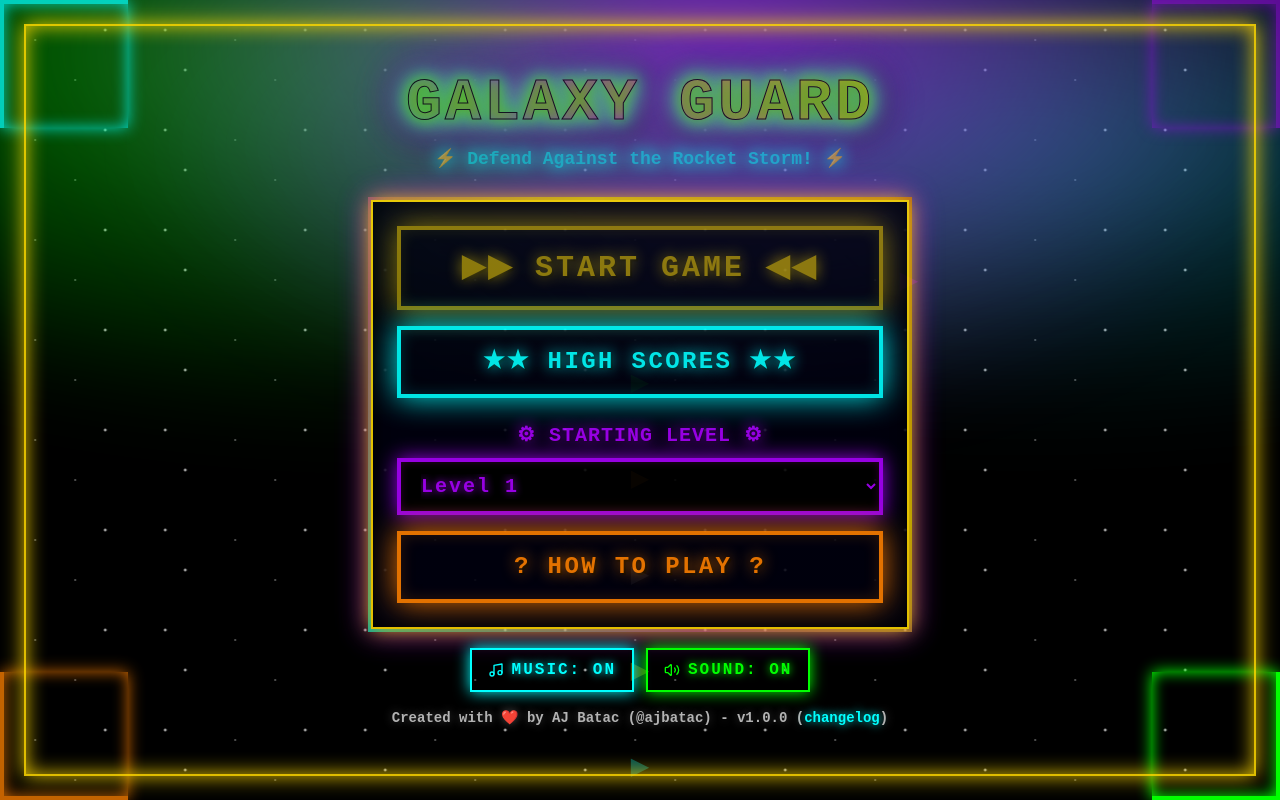
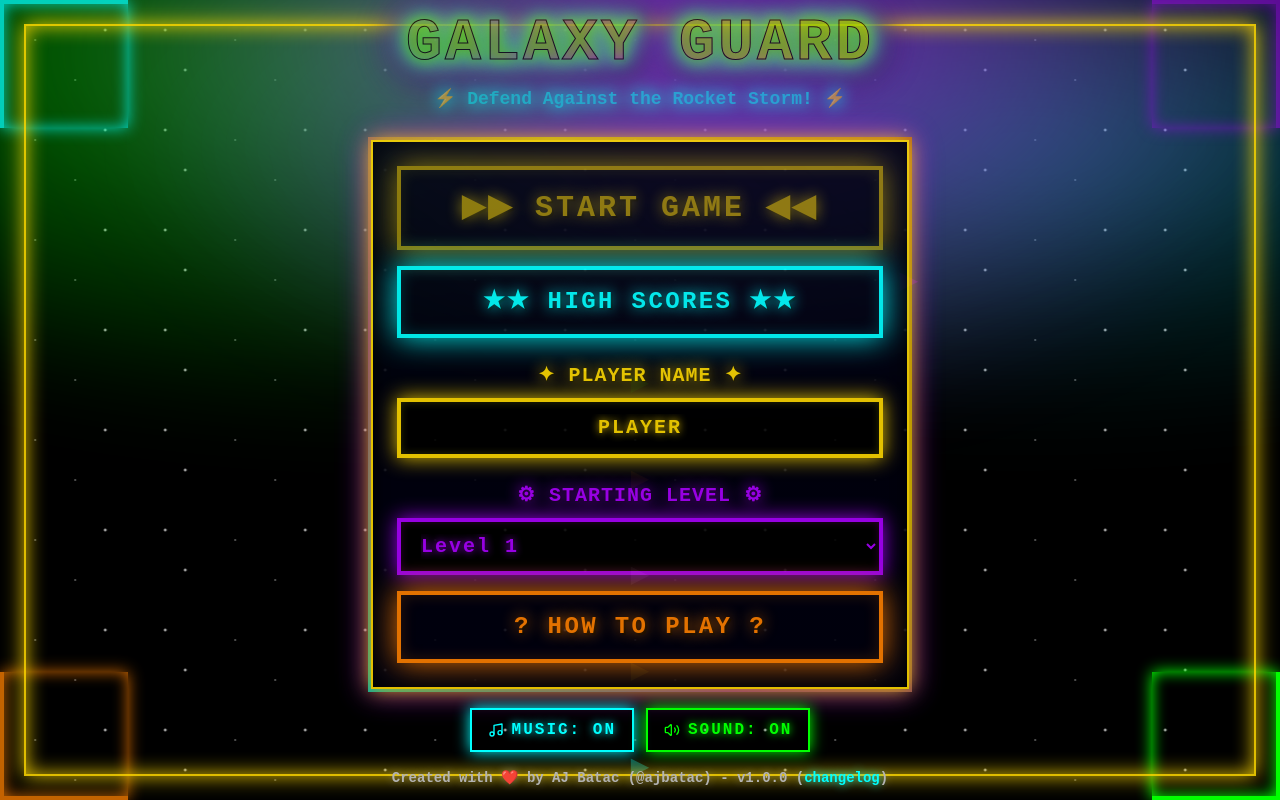
Before and after one commit to rephrais/galaxy-guard, a React (Vite) app: page / in a window 1280 px wide. Built offline with nearby package versions, Linux system fonts and the light colour scheme; the HTML template or start-up script is replaced by a standard one.

Commit message:
Add player name input
Add player name customization to the start menu, allowing users to enter their name before starting the game.

```diff
--- a/src/components/SpaceDefenderGame.tsx
+++ b/src/components/SpaceDefenderGame.tsx
@@ -331,6 +331,8 @@ export const SpaceDefenderGame: React.FC = () => {
         onStartGame={handleStartGame}
         onLoadGame={handleLoadGame}
         hasSavedGame={hasSavedGame}
+        playerName={playerName}
+        onPlayerNameChange={setPlayerName}
       />
     );
   }
--- a/src/components/game/StartMenu.tsx
+++ b/src/components/game/StartMenu.tsx
@@ -15,12 +15,16 @@ interface StartMenuProps {
   onStartGame: () => void;
   onLoadGame?: () => void;
   hasSavedGame: boolean;
+  playerName: string;
+  onPlayerNameChange: (name: string) => void;
 }
 
 export const StartMenu: React.FC<StartMenuProps> = ({
   onStartGame,
   onLoadGame,
-  hasSavedGame
+  hasSavedGame,
+  playerName,
+  onPlayerNameChange
 }) => {
   const [showLeaderboard, setShowLeaderboard] = useState(false);
   const [showHowToPlay, setShowHowToPlay] = useState(false);
@@ -325,6 +329,31 @@ export const StartMenu: React.FC<StartMenuProps> = ({
                 ★★ HIGH SCORES ★★
               </button>
 
+              {/* Player Name Input */}
+              <div className="pt-1 sm:pt-2">
+                <label className="pixel-text text-base sm:text-lg md:text-xl text-neon-yellow block mb-1 sm:mb-2 font-black tracking-wider"
+                       style={{
+                         textShadow: '0 0 15px hsl(var(--neon-yellow)), 1px 1px 0 black'
+                       }}>
+                  ✦ PLAYER NAME ✦
+                </label>
+                <input
+                  type="text"
+                  value={playerName}
+                  onChange={(e) => {
+                    const value = e.target.value.slice(0, 20).toUpperCase().replace(/[^A-Z0-9 ]/g, '');
+                    onPlayerNameChange(value || 'PLAYER');
+                  }}
+                  placeholder="PLAYER"
+                  maxLength={20}
+                  className="w-full px-3 sm:px-4 py-2 sm:py-3 bg-background border-3 sm:border-4 border-neon-yellow text-neon-yellow pixel-text text-base sm:text-lg md:text-xl hover:bg-neon-yellow hover:text-black transition-all font-black text-center"
+                  style={{
+                    boxShadow: '0 0 20px hsl(var(--neon-yellow)), inset 0 0 8px rgba(255,255,0,0.2)',
+                    textShadow: '0 0 8px hsl(var(--neon-yellow))'
+                  }}
+                />
+              </div>
+
               {/* Level Dropdown - 80s style */}
               <div className="pt-1 sm:pt-2">
                 <label className="pixel-text text-base sm:text-lg md:text-xl text-neon-purple block mb-1 sm:mb-2 font-black tracking-wider"
```
